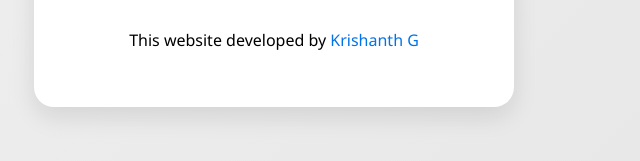
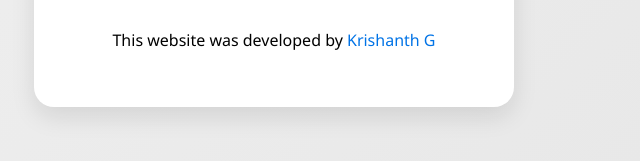
Before and after one commit to KrishanthG/MakeMyQR, a plain HTML site: page index.html in a window 1280 px wide. Shown: the part 587-748 px from the top of the page, 366-1006 px from the left. Drawn offline with Linux system fonts and the light colour scheme.

Commit message:
Update index.html

```diff
--- a/index.html
+++ b/index.html
@@ -226,7 +226,7 @@
     <div id="qrcode"></div>
 
 
-    <p class="credit" >This website developed by <a href="https://www.linkedin.com/in/krishanth-g/">Krishanth G</a></p>
+    <p class="credit" >This website was developed by <a href="https://www.linkedin.com/in/krishanth-g/">Krishanth G</a></p>
 </div>
 
   <script src="https://cdn.jsdelivr.net/npm/qrcode/build/qrcode.min.js"></script>
```
